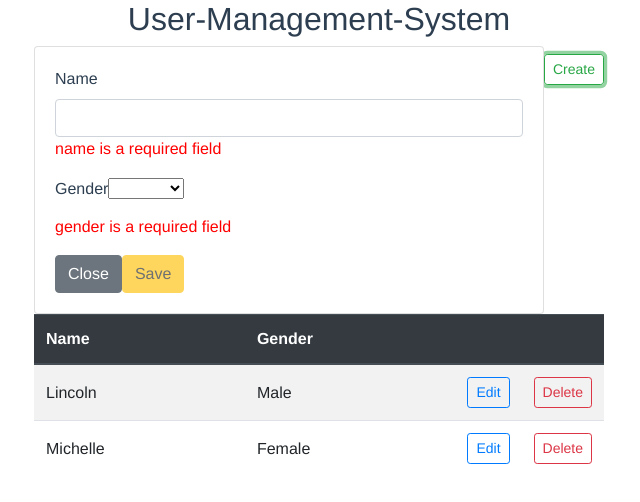
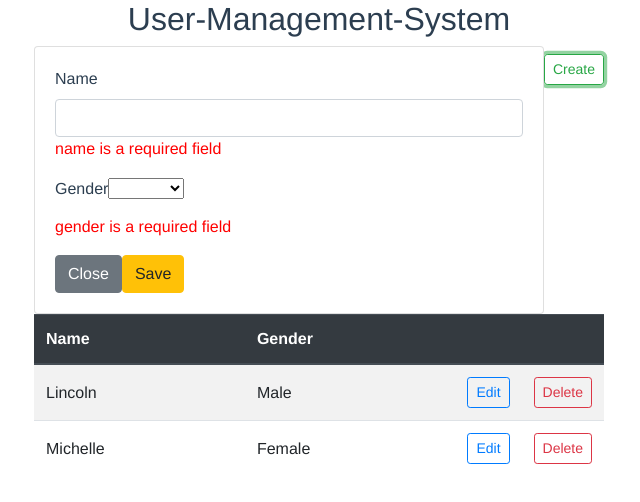
Before and after one commit to ueharario/user-management-system, a Vue app: page / in a window 1280 px wide. Both pictures are taken after a click on the button "Create". Shown: the top 502 px of the page, without its empty margins (321-961 px from the left). Built offline with nearby package versions, Linux system fonts and the light colour scheme.

Commit message:
保存ボタンの制御

```diff
--- a/src/components/UserForm.vue
+++ b/src/components/UserForm.vue
@@ -2,26 +2,28 @@
     <div class="card">
         <div class="card-body">
             <div class="card-text">
+                <form @submit="save">
                 <div class="form-group">
                     <label>{{ TITLE.name }}</label>
-                    <input type="text" class="form-control" v-model="name">
+                    <input type="text" class="form-control" v-model="name" required>
                     <p class="error">{{ errors.name }}</p>
                 </div>
                 <div class="form-group">
                     <label>{{ TITLE.gender }}</label>
-                    <select class="form-group" v-model="gender">
+                    <select class="form-group" v-model="gender" required>
                         <option v-for="column in GENDER_ARRAY" v-bind:key="column.id" :value="column.id">
                             {{ column.label }}
                         </option>
                     </select>
                     <p class="error">{{ errors.gender }}</p>
-                    <input v-if="isMale" type="text" placeholder="Male" v-model="male">
+                    <input v-if="isMale" type="text" placeholder="Male" v-model="male" required>
                     <p class="error">{{ errors.male }}</p>
-                    <input v-if="isFemale" type="text" placeholder="Female" v-model="female">
+                    <input v-if="isFemale" type="text" placeholder="Female" v-model="female" required>
                     <p class="error">{{ errors.female }}</p>
                 </div>
                 <button class="btn btn-secondary" @click="close">{{ TITLE.close }}</button>
-                <button class="btn btn-warning" @click="save" :disabled="!meta.valid">{{ TITLE.save }}</button>
+                <button class="btn btn-warning" type="submit">{{ TITLE.save }}</button>
+                </form>
             </div>
         </div>
     </div>
```
